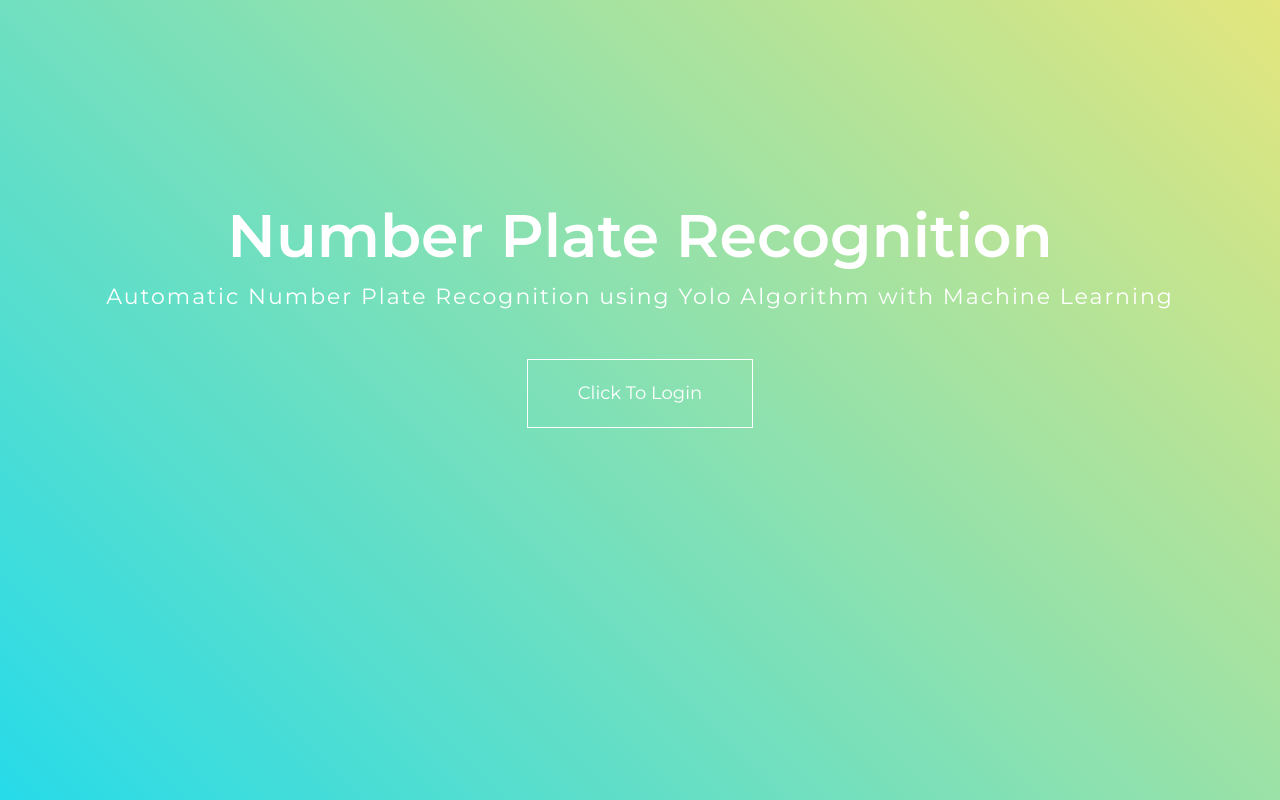
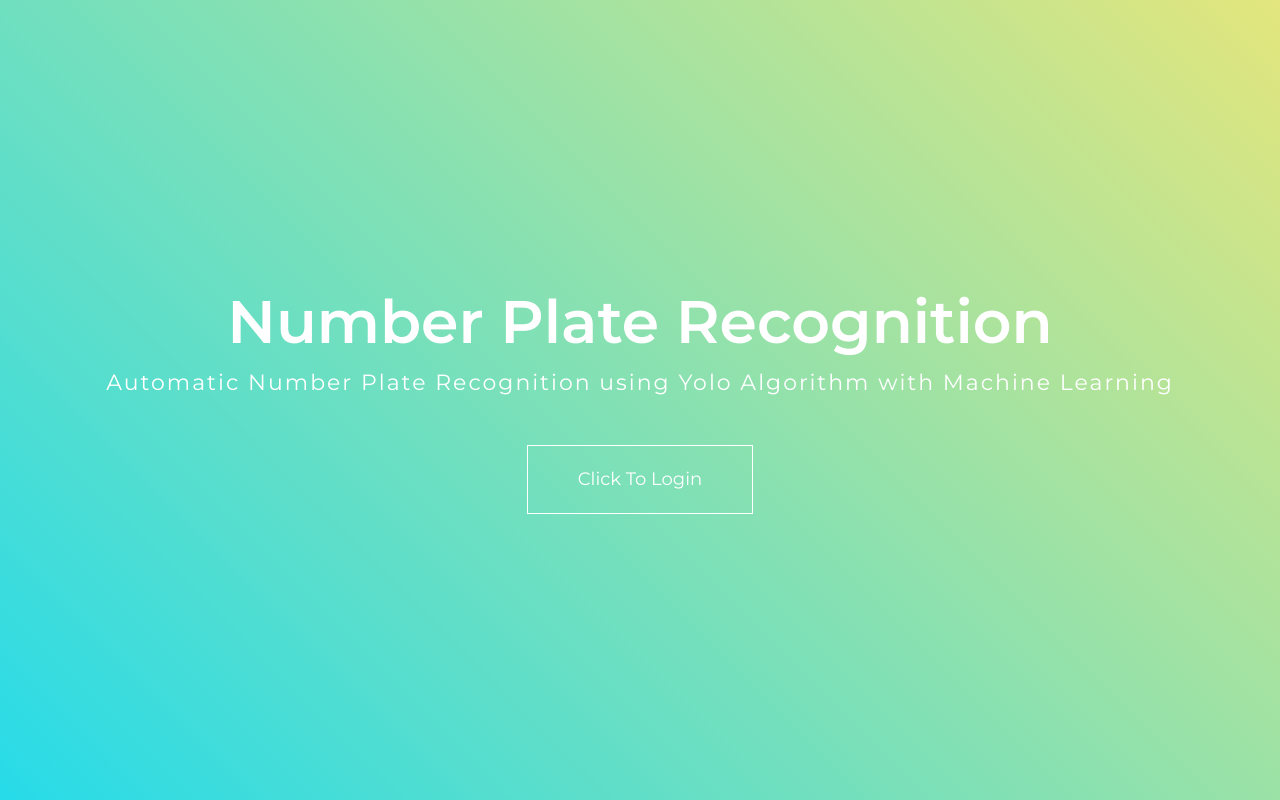
Before and after one commit to OmarFaruque96/Number-Plate-Recognition-Admin-Template, a plain HTML site: page index.html in a window 1280 px wide. Drawn offline with nearby package versions, Linux system fonts and the light colour scheme.

Commit message:
using table-cell and vertically-align: middle

```diff
--- a/css/style.css
+++ b/css/style.css
@@ -18,14 +18,15 @@ body {
 }
 /* title section css here*/
 .site-title{
-	width: 100%;
   	background: linear-gradient(45deg, #27dbe9, #e3e67d);
 	/*padding: 320px 0;*/
 	text-align: center;
 	height: 100vh;
+    display: table-cell;
+    width: 100vw;
+    vertical-align: middle
 }
 .title{
-	margin-top: 200px;
 }
 .site-title h1{
 	color: white;
```
